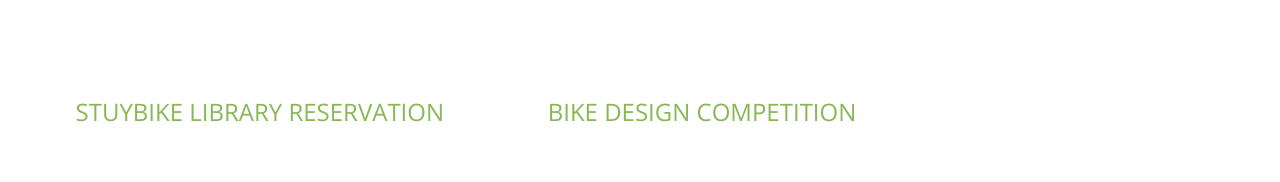
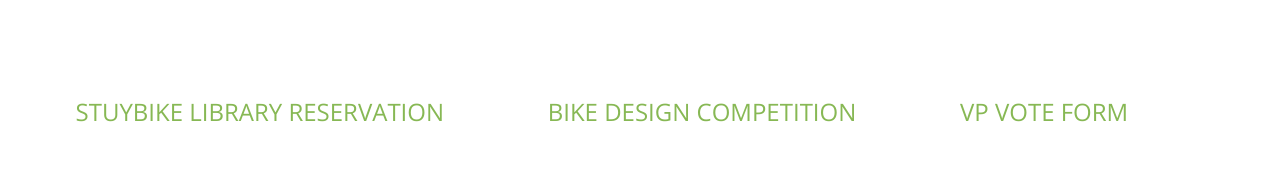
Before and after one commit to zqian50/testnextjsghpages, a Next.js app: page / in a window 1280 px wide. Shown: the part 266-448 px from the top of the page. Built offline with nearby package versions, Linux system fonts and the light colour scheme.

Commit message:
Update Navbar.js

```diff
--- a/components/Navbar.js
+++ b/components/Navbar.js
@@ -28,6 +28,7 @@ export default function Navbar() {
          <a className={styles.light} href="https://forms.gle/5H9eywqR8GmY1stM8" target="_blank" rel="noopener noreferrer">STUYBIKE LIBRARY MEMEMBERSHIP</a>
          <a className={styles.light} href="https://forms.gle/QuYFDKWaRHTT8Gh96" target="_blank" rel="noopener noreferrer">STUYBIKE LIBRARY RESERVATION</a>
          <a className={styles.light} href="https://stuybike.org/comp">BIKE DESIGN COMPETITION</a>
+         <a className={styles.light} href="https://forms.gle/jfXwwc9CD96Fude46" target="_blank" rel="noopener noreferrer">VP VOTE FORM</a>
       </div>
     </div>
 
```
Lines whose indentation alone changed are shown as unchanged.
